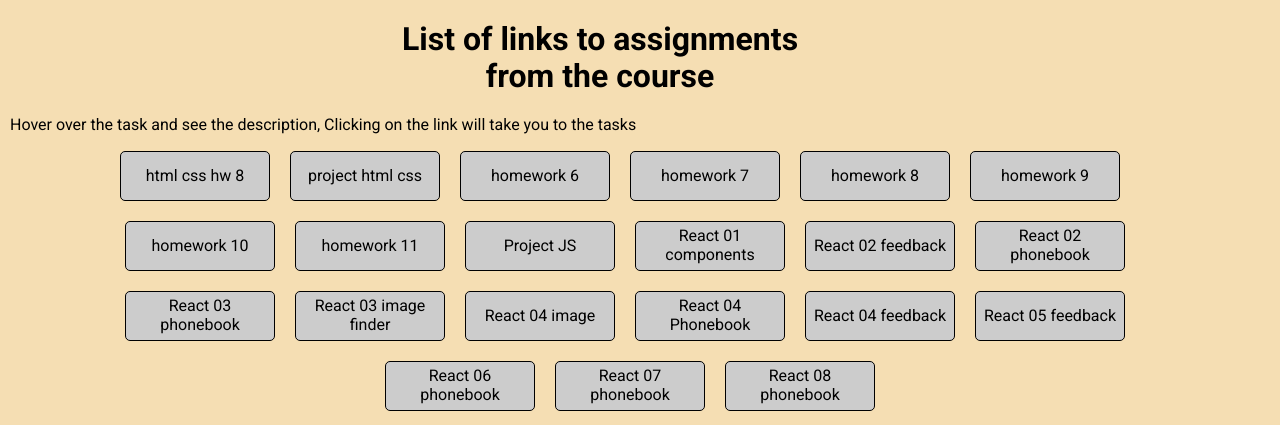
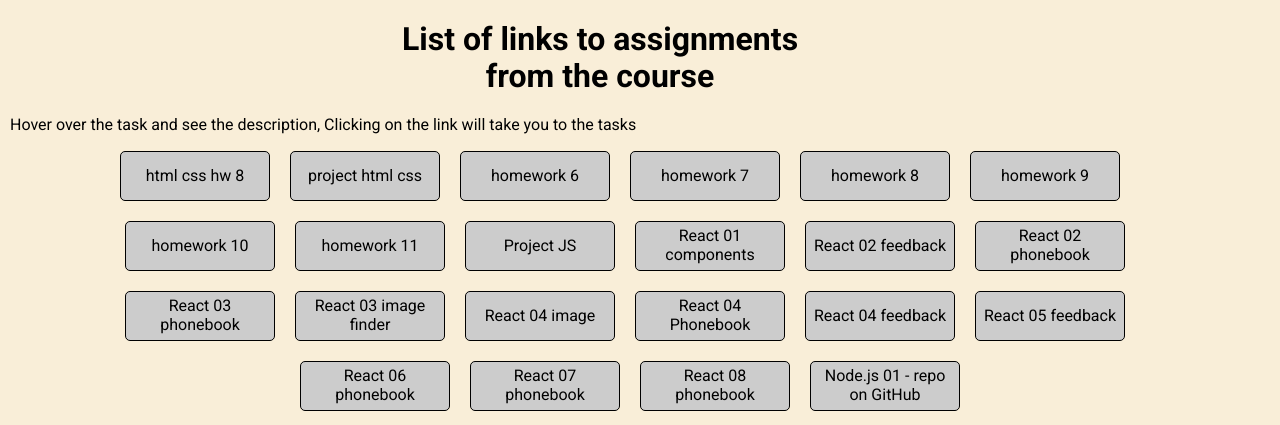
Before and after one commit to MaciejKociemski/project_list, a plain HTML site: page index.html in a window 1280 px wide. Shown: the top 425 px of the page. Drawn offline with nearby package versions, Linux system fonts and the light colour scheme.

Commit message:
feat:add code task 01 node.js

```diff
--- a/index.html
+++ b/index.html
@@ -453,6 +453,20 @@
                         </a>
                         </button>
                     </li>
+                    <p></p>
+                    <li>
+                        <a href="https://github.com/MaciejKociemski/goit-node-hw-01" class="nav__link">
+                            <button class="nav__btn grid-item" type="button">
+                                <span class="tooltip
+                                                                            project">
+                                    Node.js
+                                   01 - repo on GitHub
+                                    <span class="tooltiptext">
+                                       database in .json, path method,yargs package,
+                                    </span>
+                        </a>
+                        </button>
+                    </li>
                 </ul></div>
 
                 <div class="slider">
--- a/sass/base/_body.scss
+++ b/sass/base/_body.scss
@@ -1,8 +1,9 @@
 body {
     font-family: 'Roboto', sans-serif;
-    background-color: wheat;
+    background-color: rgb(245, 222, 179, 50%);
 
 }
+
 .gallery {
     display: flex;
     flex-direction: column;
```
Also changed, not shown: css/main.css, css/main.min.css, 2 other files.
